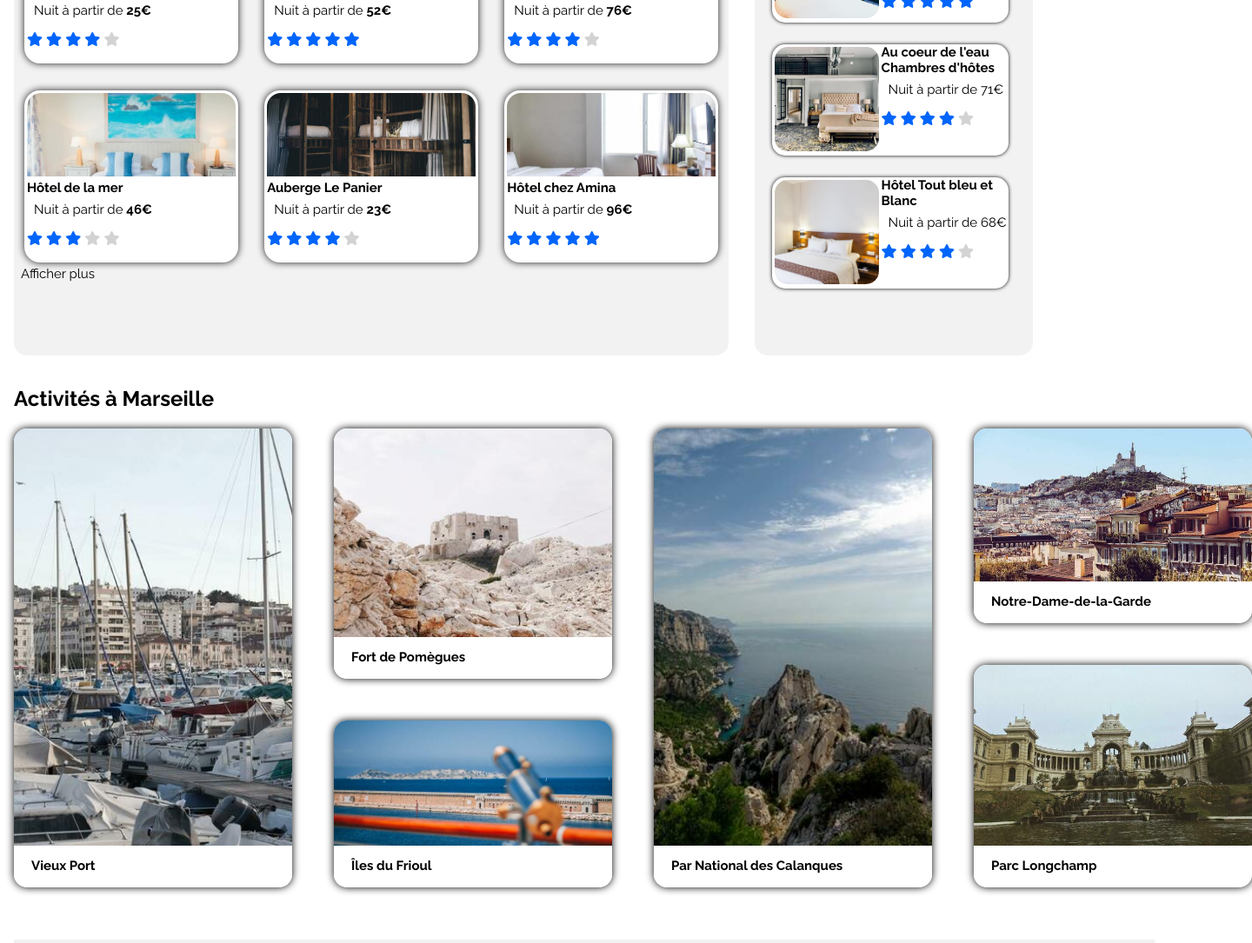
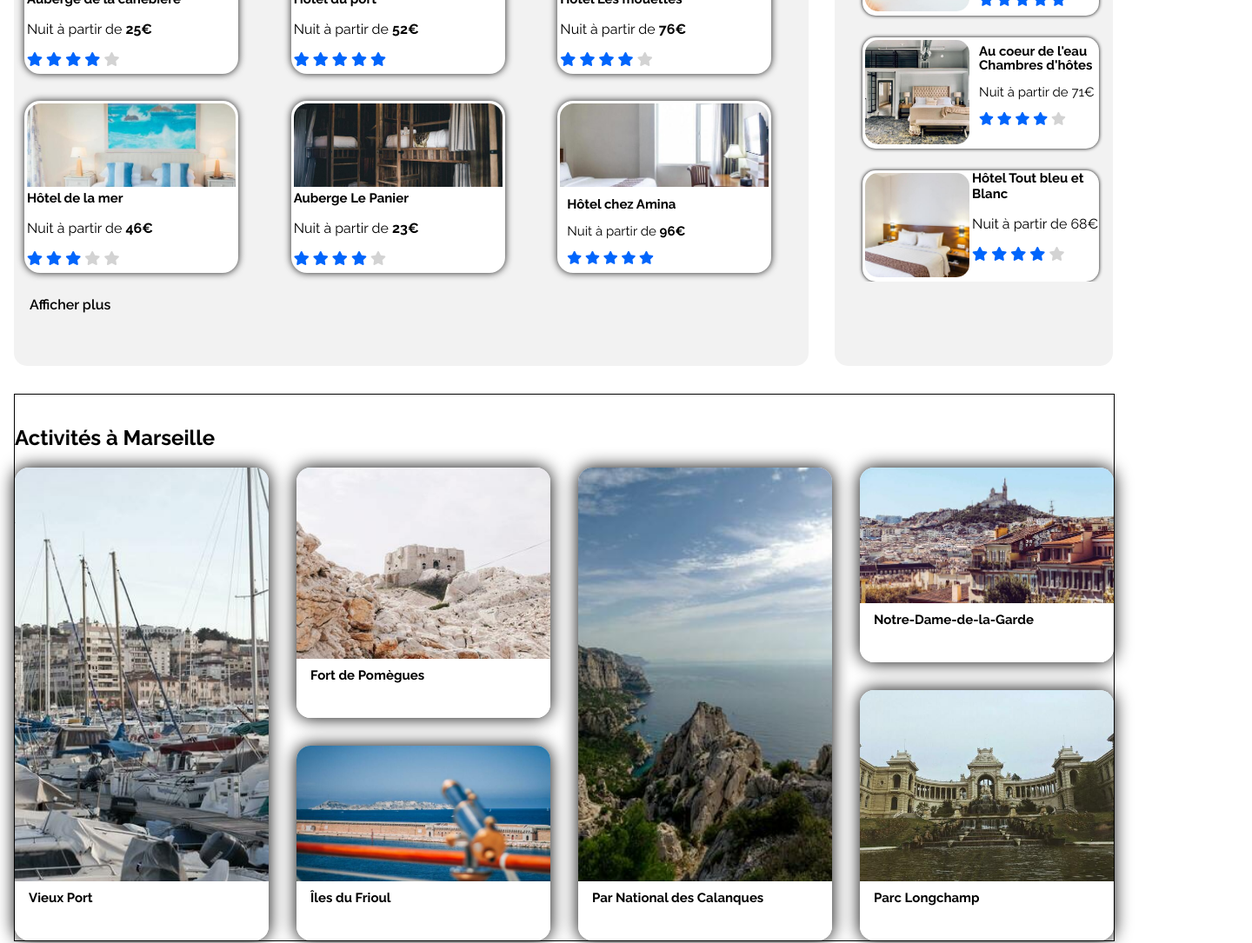
Before and after one commit to SebastienStordeur/SebastienStordeur_2_14062021, a plain HTML site: page index.html in a window 1280 px wide. Shown: the part 680-1765 px from the top of the page at 87% size, 1440 px wide, since content can reach past the window. Drawn offline with Linux system fonts and the light colour scheme; files whose address does not match are found by name.

Commit message:
Add files via upload
grid activity section completed

```diff
--- a/index.html
+++ b/index.html
@@ -76,56 +76,19 @@
                         <img src="src/images/hebergements/4_small/marcus-loke-WQJvWU_HZFo-unsplash.jpg" alt="Auberge de la Cannebière" class="host-img"/>
                         <h3>Auberge de la canebière</h3>
                         <p>Nuit à partir de <strong>25€</strong></p>
+                        <div class="star-container">
                             <i class="fas fa-star" data-active="true"></i>
                             <i class="fas fa-star" data-active="true"></i>
                             <i class="fas fa-star" data-active="true"></i>
                             <i class="fas fa-star" data-active="true"></i>
                             <i class="fas fa-star" data-active="false"></i>
                         </div>
+                    </div>
                     <div class="host-card">
                         <img src="src/images/hebergements/4_small/fred-kleber-gTbaxaVLvsg-unsplash.jpg" alt="Hôtel du port" class="host-img"/>
                         <h3>Hôtel du port</h3>
                         <p>Nuit à partir de <strong>52€</strong></p>
-                        <i class="fas fa-star" data-active="true"></i>
-                        <i class="fas fa-star" data-active="true"></i>
-                        <i class="fas fa-star" data-active="true"></i>
-                        <i class="fas fa-star" data-active="true"></i>
-                        <i class="fas fa-star" data-active="true"></i>
-                    </div>
-                    <div class="host-card">
-                        <img src="src/images/hebergements/4_small/reisetopia-B8WIgxA_PFU-unsplash.jpg" alt="Hôtel Les mouettes" class="host-img"/>
-                        <h3>Hôtel Les mouettes</h3>
-                        <p>Nuit à partir de <strong>76€</strong></p>
-                        <i class="fas fa-star" data-active="true"></i>
-                        <i class="fas fa-star" data-active="true"></i>
-                        <i class="fas fa-star" data-active="true"></i>
-                        <i class="fas fa-star" data-active="true"></i>
-                        <i class="fas fa-star" data-active="false"></i>
-                    </div>
-                    <div class="host-card">
-                        <img src="src/images/hebergements/4_small/annie-spratt-Eg1qcIitAuA-unsplash.jpg" alt="Hôtel de la mer" class="host-img"/>
-                        <h3>Hôtel de la mer</h3>
-                        <p>Nuit à partir de <strong>46€</strong></p>
-                        <i class="fas fa-star" data-active="true"></i>
-                        <i class="fas fa-star" data-active="true"></i>
-                        <i class="fas fa-star" data-active="true"></i>
-                        <i class="fas fa-star" data-active="false"></i>
-                        <i class="fas fa-star" data-active="false"></i>
-                    </div>
-                    <div class="host-card">
-                        <img src="src/images/hebergements/4_small/nicate-lee-kT-ZyaiwBe0-unsplash.jpg" alt="Auberge Le Panier" class="host-img"/>
-                        <h3>Auberge Le Panier</h3>
-                        <p>Nuit à partir de <strong>23€</strong></p>
-                        <i class="fas fa-star" data-active="true"></i>
-                        <i class="fas fa-star" data-active="true"></i>
-                        <i class="fas fa-star" data-active="true"></i>
-                        <i class="fas fa-star" data-active="true"></i>
-                        <i class="fas fa-star" data-active="false"></i>
-                    </div>
-                    <div class="host-card">
-                        <img src="src/images/hebergements/4_small/febrian-zakaria-M6S1WvfW68A-unsplash.jpg" alt="Hôtel chez Amina" class="host-img"/>
-                        <h3>Hôtel chez Amina</h3>
-                        <p>Nuit à partir de <strong>96€</strong></p>
+                        <div class="star-container">
                             <i class="fas fa-star" data-active="true"></i>
                             <i class="fas fa-star" data-active="true"></i>
                             <i class="fas fa-star" data-active="true"></i>
@@ -133,7 +96,58 @@
                             <i class="fas fa-star" data-active="true"></i>
                         </div>
                     </div>
-                <p>Afficher plus</p>
+                    <div class="host-card">
+                        <img src="src/images/hebergements/4_small/reisetopia-B8WIgxA_PFU-unsplash.jpg" alt="Hôtel Les mouettes" class="host-img"/>
+                        <h3>Hôtel Les mouettes</h3>
+                        <p>Nuit à partir de <strong>76€</strong></p>
+                        <div class="star-container">
+                            <i class="fas fa-star" data-active="true"></i>
+                            <i class="fas fa-star" data-active="true"></i>
+                            <i class="fas fa-star" data-active="true"></i>
+                            <i class="fas fa-star" data-active="true"></i>
+                            <i class="fas fa-star" data-active="false"></i>
+                        </div>
+                    </div>
+                    <div class="host-card">
+                        <img src="src/images/hebergements/4_small/annie-spratt-Eg1qcIitAuA-unsplash.jpg" alt="Hôtel de la mer" class="host-img"/>
+                        <h3>Hôtel de la mer</h3>
+                        <p>Nuit à partir de <strong>46€</strong></p>
+                        <div class="star-container">
+                            <i class="fas fa-star" data-active="true"></i>
+                            <i class="fas fa-star" data-active="true"></i>
+                            <i class="fas fa-star" data-active="true"></i>
+                            <i class="fas fa-star" data-active="false"></i>
+                            <i class="fas fa-star" data-active="false"></i>
+                        </div>
+                    </div>
+                    <div class="host-card">
+                        <img src="src/images/hebergements/4_small/nicate-lee-kT-ZyaiwBe0-unsplash.jpg" alt="Auberge Le Panier" class="host-img"/>
+                        <h3>Auberge Le Panier</h3>
+                        <p>Nuit à partir de <strong>23€</strong></p>
+                        <div class="star-container">
+                            <i class="fas fa-star" data-active="true"></i>
+                            <i class="fas fa-star" data-active="true"></i>
+                            <i class="fas fa-star" data-active="true"></i>
+                            <i class="fas fa-star" data-active="true"></i>
+                            <i class="fas fa-star" data-active="false"></i>
+                        </div>
+                    </div>
+                    <div class="host-card">
+                        <img src="src/images/hebergements/4_small/febrian-zakaria-M6S1WvfW68A-unsplash.jpg" alt="Hôtel chez Amina" class="host-img"/>
+                        <div class="description-card">
+                            <h3>Hôtel chez Amina</h3>
+                            <p>Nuit à partir de <strong>96€</strong></p>
+                            <div class="star-container">
+                                <i class="fas fa-star" data-active="true"></i>
+                                <i class="fas fa-star" data-active="true"></i>
+                                <i class="fas fa-star" data-active="true"></i>
+                                <i class="fas fa-star" data-active="true"></i>
+                                <i class="fas fa-star" data-active="true"></i>
+                            </div>
+                        </div>
+                    </div>
+                </div>
+                <p class="show-more"><a href="#">Afficher plus</a></p>
             </div>
             <div class="popular">
                 <div class="popular-title">
@@ -146,9 +160,10 @@
                         <div class="popular-img-container">
                             <img src="src/images/hebergements/4_small/emile-guillemot-Bj_rcSC5XfE-unsplash.jpg" alt="Hôtel Le soleil du matin" class="popular-img"/>
                         </div>
-                        <div>
+                        <div class="description-card">
                             <h3>Hôtel Le soleil du matin</h3>
                             <p>Nuit à partir de 128€</p>
+                            <div class="star-container">
                                 <i class="fas fa-star" data-active="true"></i>
                                 <i class="fas fa-star" data-active="true"></i>
                                 <i class="fas fa-star" data-active="true"></i>
@@ -156,13 +171,16 @@
                                 <i class="fas fa-star" data-active="true"></i>
                             </div>
                         </div>
+                    </div>
+
                     <div class="popular-card">
                         <div class="popular-img-container">
                             <img src="src/images/hebergements/4_small/aw-creative-VGs8z60yT2c-unsplash.jpg" alt="Au coeur de l'eau Chambres d'hôtes" class="popular-img"/>
                         </div>
-                        <div>
+                        <div class="description-card">
                             <h3>Au coeur de l'eau Chambres d'hôtes</h3>
                             <p>Nuit à partir de 71€</p>
+                            <div class="star-container">
                                 <i class="fas fa-star" data-active="true"></i>
                                 <i class="fas fa-star" data-active="true"></i>
                                 <i class="fas fa-star" data-active="true"></i>
@@ -170,6 +188,8 @@
                                 <i class="fas fa-star" data-active="false"></i>
                             </div>
                         </div>
+                    </div>
+
                     <div class="popular-card">
                         <div class="popular-img-container">
                             <img src="src/images/hebergements/4_small/febrian-zakaria-sjvU0THccQA-unsplash.jpg" alt="Hôtel Tout bleu et Blanc" class="popular-img"/>
@@ -177,6 +197,7 @@
                         <div>
                             <h3>Hôtel Tout bleu et Blanc</h3>
                             <p>Nuit à partir de 68€</p>
+                            <div class="star-container"></div>
                                 <i class="fas fa-star" data-active="true"></i>
                                 <i class="fas fa-star" data-active="true"></i>
                                 <i class="fas fa-star" data-active="true"></i>
@@ -188,23 +209,23 @@
             </div>
         </section>
 
-        <section class="activities-section" id="activities">
+        <section class="activity-section" id="activities">
             <h2 class="activity-title">Activités à Marseille</h2>
-            <div class="activity-container">
-                <div class="column1">
+
+
                     <div class="activity-card activity1">
-                        <div class="activity-img-wrapper">
-                            <img class="img1" src="src/images/activites/4_small/reno-laithienne-QUgJhdY5Fyk-unsplash.jpg" alt="Vieux Port" />
+                        <div class="activity-card-wrapper">
+                            <img class="activity-img" src="src/images/activites/4_small/reno-laithienne-QUgJhdY5Fyk-unsplash.jpg" alt="Vieux Port" />
                         </div>
                         <div class="activity-card-title">
                             <h3>Vieux Port</h3>
                         </div>
                     </div>
-                </div>
-                <div class="column2">
+
+
                     <div class="activity-card activity2">
-                        <div class="activity-img-wrapper2">
-                            <img class="img2" src="src/images/activites/4_small/paul-hermann-QFTrLdQIRhI-unsplash.jpg" alt="Fort de Pomègues" />
+                        <div class="activity-card-wrapper">
+                            <img class="activity-img" src="src/images/activites/4_small/paul-hermann-QFTrLdQIRhI-unsplash.jpg" alt="Fort de Pomègues" />
                         </div>
                         <div class="activity-card-title">
                             <h3>Fort de Pomègues</h3>
@@ -212,36 +233,37 @@
                     </div>
 
                     <div class="activity-card activity3">
-                        <div class="activity-img-wrapper">
-                            <img class="img3" src="src/images/activites/4_small/kevin-hikari-rV_Qd1l-VXg-unsplash.jpg" alt="îles du Frioul" />
+                        <div class="activity-card-wrapper">
+                            <img class="activity-img" src="src/images/activites/4_small/kevin-hikari-rV_Qd1l-VXg-unsplash.jpg" alt="îles du Frioul" />
                         </div>
                             <div class="activity-card-title">
                             <h3>Îles du Frioul</h3>
                         </div>
                     </div>
-                </div>
-                <div class="column3">
+
+
                     <div class="activity-card activity4">
-                        <div class="activity-img-wrapper">
-                            <img class="img4" src="src/images/activites/4_small/kilyan-sockalingum-NR8-cBCN3aI-unsplash.jpg" alt="Parc National des Calanques" />
+                        <div class="activity-card-wrapper">
+                            <img class="activity-img" src="src/images/activites/4_small/kilyan-sockalingum-NR8-cBCN3aI-unsplash.jpg" alt="Parc National des Calanques" />
                         </div>
                         <div class="activity-card-title">
                             <h3>Par National des Calanques</h3>
                         </div>
                     </div>
-                </div>
-                <div class="column4">
+
+
                     <div class="activity-card activity5">
-                        <div class="activity-img-wrapper">
-                            <img class="img5" src="src/images/activites/4_small/florian-wehde-xW9e8gdotxI-unsplash.jpg" alt="Notre-Dame-de-la-Garde" />
+                        <div class="activity-card-wrapper">
+                            <img class="activity-img" src="src/images/activites/4_small/florian-wehde-xW9e8gdotxI-unsplash.jpg" alt="Notre-Dame-de-la-Garde" />
                         </div>
                         <div class="activity-card-title">
                             <h3>Notre-Dame-de-la-Garde</h3>
                         </div>
                     </div>
+
                     <div class="activity-card activity6">
-                        <div class="activity-img-wrapper">
-                            <img class="img6" src="src/images/activites/4_small/lena-paulin-wH2-EJoDcV0-unsplash.jpg" alt="Parc Longchamp" />
+                        <div class="activity-card-wrapper">
+                            <img class="activity-img" src="src/images/activites/4_small/lena-paulin-wH2-EJoDcV0-unsplash.jpg" alt="Parc Longchamp" />
                         </div>
                         <div class="activity-card-title">
                             <h3>Parc Longchamp</h3>
@@ -259,12 +281,12 @@
                 <a href="#">Conditions générales de vente</a>
                 <a href="#">Données et confidentialité</a>
         </div>
-        <div class="footer-column">
+        <div class="footer-column host-column">
             <h3>Nos hébergements</h3>
                 <a href="#">Charte qualité</a>
                 <a href="#">Soumettre votre hôtel</a>
         </div>
-        <div class="footer-column">
+        <div class="footer-column help-column">
             <h3>Assistance</h3>
                 <a href="#">Centre d'aide</a>
                 <a href="#">Nous contacter</a>
--- a/style.css
+++ b/style.css
@@ -18,7 +18,6 @@ li {
 }
 body {
     max-width: 1440px;
-    overflow: hidden;
     margin: auto;
     font-family: "Raleway", sans-serif;
 }
@@ -200,7 +199,7 @@ form {
 }
 
 .marseille-host {
-    width: 65%;
+    width: 100%;
     height: 40rem;
     background-color: var(--gray);
     margin-top: 25px;
@@ -214,8 +213,6 @@ form {
     grid-template-rows: 14rem;
     grid-gap: 5px;
 }
-
-
 
 .host-card {
     background-color: #fff;
@@ -245,11 +242,11 @@ h3 {
     margin-top: 0;
 }
 
-p {
-    font-size: 15px;
-    font-weight: 400;
-    margin-top: -8px;
-    margin-left: 8px;
+.show-more {
+    font-weight: 600;
+    margin-left: 18px;
+    margin-top: 15px;
+    cursor: pointer;
 }
 .fa-star[data-active="true"] {
     color: var(--blue);
@@ -258,9 +255,16 @@ p {
     color: lightgray;
 }
 
+.description-card {
+    margin-left: 0.5rem;
+    margin-top: 0.5rem;
+    line-height: 1rem;
+    font-size: 15px;
+    font-weight: 400;
+}
 .popular {
     background-color: var(--gray);
-    width: 20rem;
+    width: 35%;
     height: 40rem;
     margin-top: 25px;
     border-radius: 15px;
@@ -280,13 +284,14 @@ p {
     flex-direction: column;
     justify-content: center;
     overflow: hidden;
-    padding: 20px;
+
 }
 
 .popular-card {
     width: 17rem;
     height: 8rem;
     margin-top: 25px;
+    margin-left: 2rem;
     background-color: #fff;
     border-radius: 15px;
     box-shadow: 0 0 4px #000;
@@ -311,99 +316,75 @@ h2 {
 
 
 /******** Activity section *********/
-.activities-section {
-    margin-top: 25px;
+.activity-section {
+    margin-top: 2rem;
+    width: 100%;
+    display: grid;
+    grid-template-columns: repeat(4, 1fr);
+    grid-template-rows: auto 14rem 2rem 2rem 2rem 14rem;
+    column-gap: 2rem;
+    border: 1px solid black;
 }
-.activity-container {
+
+.activity-card {
     display: flex;
-    flex-direction: row;
-}
-.activity-card {
+    flex-direction: column;
     background-color: #fff;
-    width: 100%;
-    border-radius: 15px;
-    box-shadow: 0 0 10px #000;
+    border-radius: 1rem;
+    box-shadow: 0 0 20px #000000;
     overflow: hidden;
     cursor: pointer;
 }
     .activity-card:hover {
         transform: scale(1.02);
     }
+.activity-card-title {
+    width: 90%;
+    height: 3rem;
+    padding: 10px 1rem;
+    background-color: #fff;
+}
+.activity-card-wrapper {
+    position: relative;
+    flex: 1;
+}
+.activity-card-wrapper img {
+    position: absolute;
+    height: 100%;
+    width: 100%;
+    object-fit: cover;
+}
 .activity1 {
-    max-width: 20rem;
-    height: 33rem;
-}
-.column1, .column2, .column3, .column4 {
-    max-width: 30rem;
-}
-.column2, .column4{
-    display: flex;
-    flex-direction: column;
-    margin-left: 3rem;
-    margin-right: 3rem;
+    grid-column: 1/2;
+    grid-row: 2/7;
 }
 
 .activity2 {
-    width: 20rem;
-    height: 18rem;
-}
-.activity3 {
-    margin-top: 3rem;
-    width: 20rem;
-    height: 12rem;
-}
-.activity4 {
-    width: 20rem;
-    height: 33rem;
-}
-.activity5 {
-    width: 20rem;
-    height: 14rem;
-
-}
-.activity6 {
-    width: 20rem;
-    height: 16rem;
-    margin-top: 3rem;
-}
-.activity-card-title {
-    width: 20rem;
-    height: 3rem;
-    padding: 10px 20px;
-    background-color: #fff;
-
+    grid-column: 2/3;
+    grid-row: 2/5;
 }
 
-.img1 {
-    width: 100%;
-    height: 30rem;
-    object-fit: cover;
+.activity3 {
+    grid-column: 2/3;
+    grid-row: 6/7;
 }
-.img2 {
-    width: 100%;
-    height: 15rem;
-    object-fit: cover;
+
+.activity4 {
+    grid-column: 3/4;
+    grid-row: 2/7;
 }
-.img3 {
-    width: 100%;
-    height: 9rem;
-    object-fit: cover;
+
+.activity5 {
+    grid-column: 4/5;
+    grid-row: 2/3;
 }
-.img4 {
-    width: 100%;
-    height: 30rem;
-    object-fit: cover;
+
+.activity6 {
+    grid-column: 4/5;
+    grid-row: 4/7;
 }
-.img5 {
-    width: 100%;
-    height: 11rem;
-    object-fit: cover;
-}
-.img6 {
-    width: 100%;
-    height: 13rem;
-    object-fit: cover;
-}
+
+
 /******** FOOTER ********/
 
 footer {
@@ -411,7 +392,8 @@ footer {
     padding-left: 3rem;
     height: 12rem;
     width: 100%;
-    display: flex;
+    display: grid;
+    grid-template-columns: repeat(3, 33%);
     background-color: var(--gray);
     font-weight: 500;
     font-size: 14px;
@@ -422,7 +404,7 @@ footer {
     flex-direction: column;
     line-height: 25px;
     margin-top: 30px;
-    margin-right: 15rem;
+
 }
 
 footer a:hover {
@@ -459,8 +441,53 @@ footer a:hover {
     .popular-card {
         width: 100%;
     }
+
 }
+@media only screen and (max-width: 700px) {
+    .activity-section{
+        grid-template-columns: repeat(2, 50%);
+        grid-template-rows: repeat(3, 13rem);
+        row-gap: 2.5rem;
+    }
+    .activity-card {
+        width: 100%;
+    }
+    .activity2 {
+        grid-column: 2/3;
+        grid-row: 1/2;
+    }
+    .activity3 {
+        grid-column: 1/2;
+        grid-row: 2/3;
+    }
+.activity4 {
+    grid-column: 2/3;
+    grid-row: 2/3;
+}
+.activity5 {
+    grid-column: 1/2;
+    grid-row: 3/4;
 
+}
+.activity6 {
+    grid-column: 2/3;
+    grid-row: 3/4;
+}
+    footer {
+        grid-template-columns: 100%;
+        grid-template-rows: repeat(3, 8rem);
+        height: 24rem;
+    }
+    .footer-column {
+        margin-top: 10px;
+    }
+    .host-column {
+        margin-top: 10px;
+    }
+    .help-column {
+        margin-top: 0px;
+    }
+}
 @media only screen and (max-width: 400px) {
     .main-block {
         margin-left: 0;
@@ -488,6 +515,8 @@ footer a:hover {
     .popular {
         border-radius: 0;
     }
-
+    .activities-section {
+        margin-top: 800px;
+    }
 
 }
```
Lines whose indentation alone changed are shown as unchanged.
